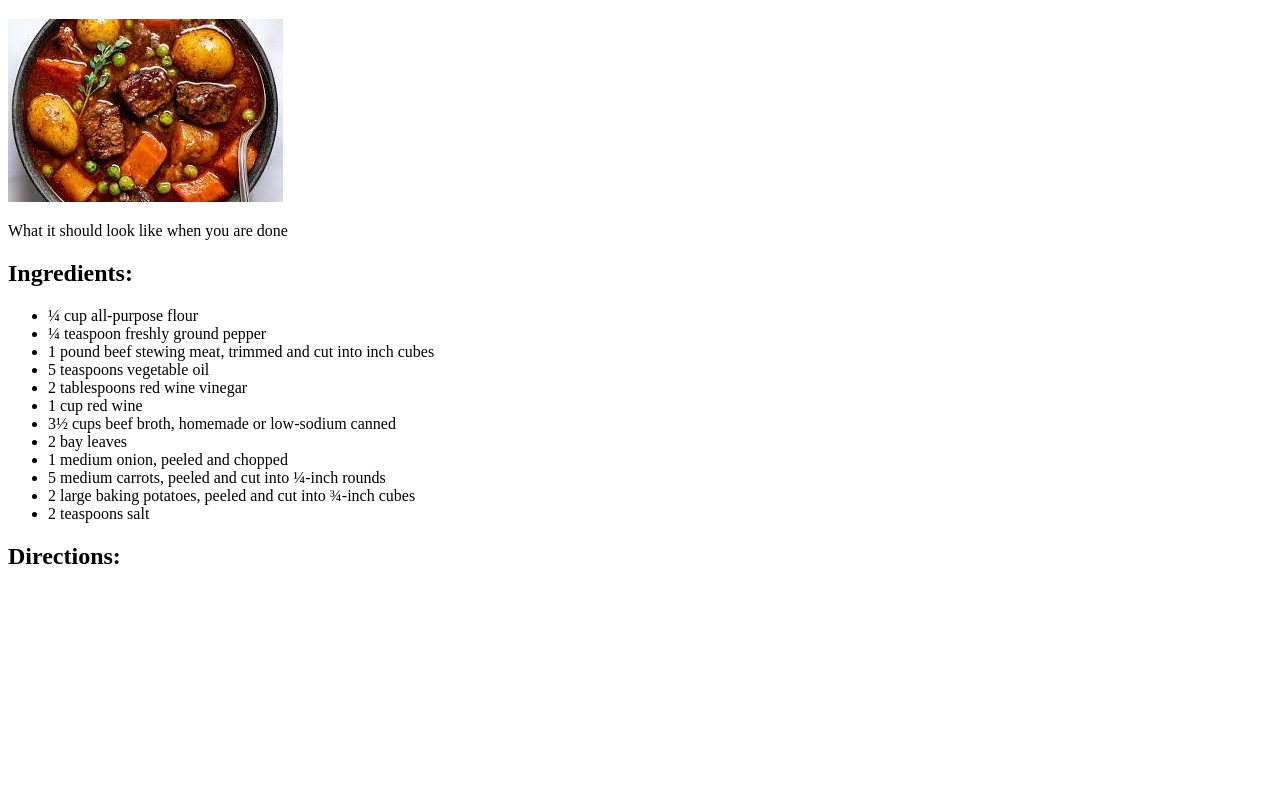
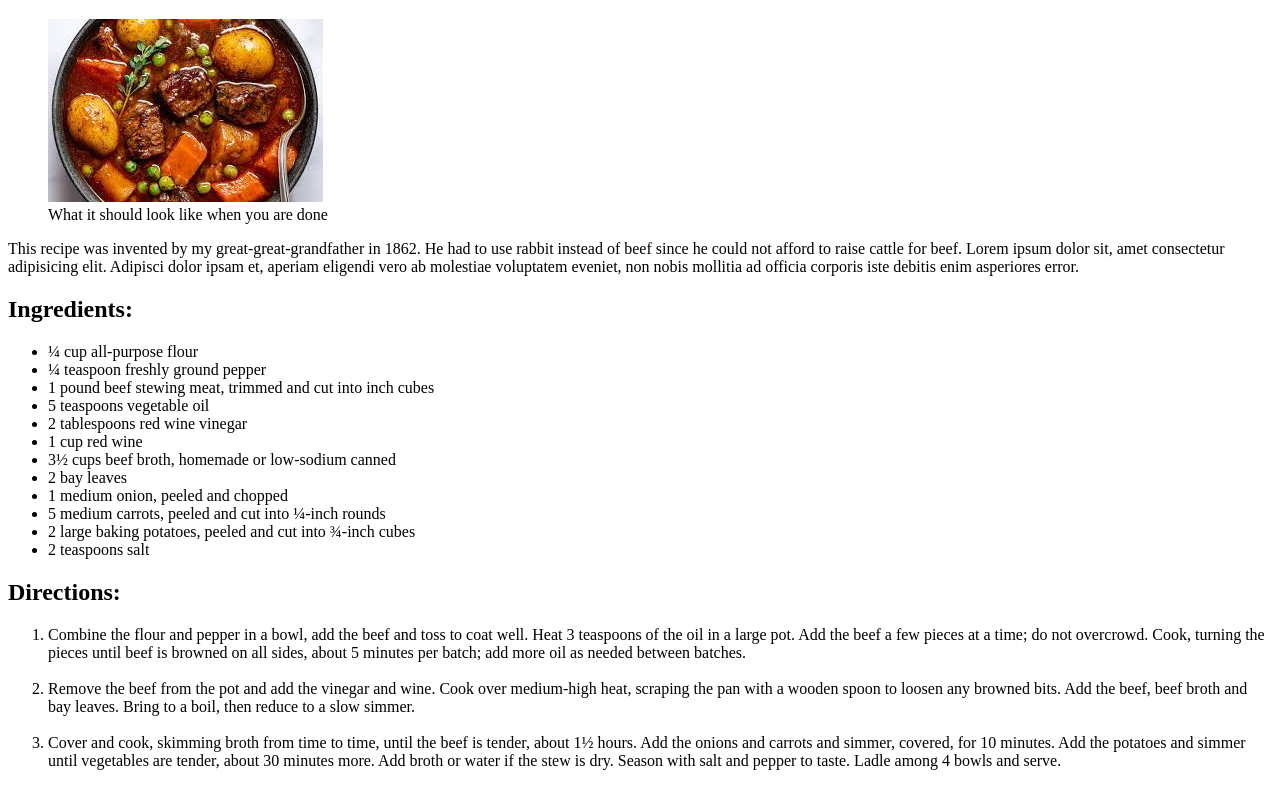
Before and after one commit to JimGettis/Odin-Recipe, a plain HTML site: page recipes/beef_stew.html in a window 1280 px wide. Shown: the part 61-847 px from the top of the page. Before the commit the page ends 800 px from the top, so only its background shows below. Drawn offline with Linux system fonts and the light colour scheme.

Commit message:
Finished the beef stew recipe page

```diff
--- a/recipes/beef_stew.html
+++ b/recipes/beef_stew.html
@@ -8,9 +8,16 @@
 </head>
 <body>
     <h1>Beef Stew</h1>
-    <img src="/img/beef_stew.jpeg" alt="Beef Stew">
 
-    <p>What it should look like when you are done</p>
+    <figure>
+        <img src="/img/beef_stew.jpeg" alt="Beef Stew">
+        <figcaption>What it should look like when you are done</figcaption>
+    </figure>
+
+    <p> This recipe was invented by my great-great-grandfather in 1862. He had to
+        use rabbit instead of beef since he could not afford to raise cattle for beef. Lorem ipsum dolor sit, amet consectetur adipisicing elit. Adipisci dolor ipsam et,
+        aperiam eligendi vero ab molestiae voluptatem eveniet, non nobis mollitia ad officia corporis iste debitis enim asperiores error.
+    </p>
 
     <h2>Ingredients:</h2>
     <ul>
@@ -31,6 +38,22 @@
     <h2>Directions:</h2>
 
     <ol>
+        <li>Combine the flour and pepper in a bowl, add the beef and toss to coat well.
+            Heat 3 teaspoons of the oil in a large pot. Add the beef a few pieces at a time;
+            do not overcrowd. Cook, turning the pieces until beef is browned on all sides,
+            about 5 minutes per batch; add more oil as needed between batches.
+        </li>
+        <br>
+
+        <li>Remove the beef from the pot and add the vinegar and wine. Cook over medium-high heat,
+            scraping the pan with a wooden spoon to loosen any browned bits. Add the beef, beef broth and bay leaves.
+            Bring to a boil, then reduce to a slow simmer.
+        </li>
+        <br>
+        <li>Cover and cook, skimming broth from time to time, until the beef is tender, about 1½ hours. Add the onions and carrots and simmer, covered, for 10 minutes.
+            Add the potatoes and simmer until vegetables are tender, about 30 minutes more.
+            Add broth or water if the stew is dry. Season with salt and pepper to taste. Ladle among 4 bowls and serve.
+        </li>
 
     </ol>
 
```
